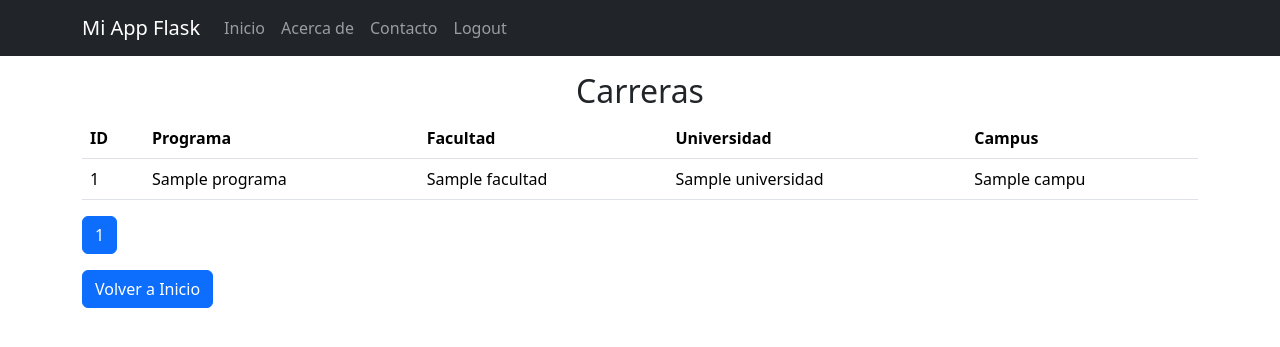
After one commit to AgustinaGallardo/ProyectoFinal_PythonFlask, a Flask app: page /carreras in a window 1280 px wide. The commit adds this page. Shown: the top 347 px of the page. Run offline with Flask 3, Linux system fonts and the light colour scheme; a user stored in the database is signed in; tables that the repository leaves empty hold one stand-in row (values such as "Sample post").

Commit message:
Agregado de boton carreras

```diff
--- a/app_factory.py
+++ b/app_factory.py
@@ -4,6 +4,7 @@ from flask_restful import Api
 from modules.auth import auth_bp, login_manager
 from modules.routes import routes_bp, page_not_found
 from modules.routes_personas import personas_bp
+from modules.routes_carreras import carreras_bp
 from modules.apis.personas import PersonasResource
 from modules.apis.lugares import LugaresResource
 from modules.models.base import db
@@ -31,6 +32,7 @@ def create_app():
 	app.register_blueprint(auth_bp)
 	app.register_blueprint(routes_bp)
 	app.register_blueprint(personas_bp)
+	app.register_blueprint(carreras_bp)
 	app.register_error_handler(404, page_not_found)
 	api.add_resource(PersonasResource, '/api/personas', '/api/personas/<int:persona_id>')
 	api.add_resource(LugaresResource, '/api/lugares')
--- a/modules/common/gestor_carrera.py
+++ b/modules/common/gestor_carrera.py
@@ -1,23 +1,23 @@
 from modules.common.gestor_comun import ResponseMessage, validaciones
 from modules.models.entities import Facultad,Universidad,Campus,Programa,Carrera, db
+from config import registros_por_pagina
+
 
 class gestor_carrera(ResponseMessage):
 	def __init__(self):
 		super().__init__()
 
-	def consultar_carreras(self, **kwargs):
 
-		query = db.session.query(Carrera)
+	def obtener_pagina(self, pagina, **kwargs):
+		query = Carrera.query
+		if 'facultad' in kwargs:
+			query = query.filter(Carrera.facultad.ilike(f"%{kwargs['facultad']}%"))
+		if 'universidad' in kwargs:
+			query = query.filter(Carrera.universidad.ilike(f"%{kwargs['universidad']}%"))
+		if 'campus' in kwargs:
+			query = query.filter(Carrera.campus.ilike(f"%{kwargs['campus']}%"))
+		if 'programa' in kwargs:
+			query = query.filter(Carrera.programa.ilike(f"%{kwargs['programa']}%"))
 
-		if 'facultad' in kwargs and kwargs["facultad"]:
-			query = query.join(Facultad).filter(Facultad.nombre == kwargs["facultad"])
-		if 'universidad' in kwargs and kwargs["universidad"]:
-			query = query.join(Universidad).filter(Universidad.nombre == kwargs["universidad"])
-		if 'campus' in kwargs and kwargs["campus"]:
-			query = query.join(Campus).filter(Campus.nombre == kwargs["campus"])
-		if 'programa' in kwargs and kwargs["programa"]:
-			query = query.join(Programa).filter(Programa.nombre == kwargs["programa"])
-
-		carreras = query.all()
-
-		return carreras
+		carreras, total_paginas = Carrera.obtener_paginado(query, pagina, registros_por_pagina)
+		return carreras, total_paginas
--- /dev/null
+++ b/modules/routes_carreras.py
@@ -0,0 +1,17 @@
+from flask import Blueprint, render_template,flash, request, redirect, url_for
+from flask_login import login_required
+from modules.common.gestor_carrera import gestor_carrera
+from flask import Blueprint
+from modules.auth import csrf
+
+
+carreras_bp = Blueprint('routes_carreras', __name__)
+
+@carreras_bp.route('/carreras', methods=['GET'])
+@login_required
+def obtener_lista_paginada():
+    page = request.args.get('page', default=1, type=int)
+    carreras, total_paginas = gestor_carrera().obtener_pagina(page)
+    return render_template('carreras/carreras.html',carreras=carreras, total_paginas=total_paginas, csrf=csrf)
+
+print(obtener_lista_paginada)
--- /dev/null
+++ b/templates/carreras/carreras.html
@@ -0,0 +1,42 @@
+{% extends 'comun/base.html' %}
+{% import 'comun/paginado.html' as paginado %}
+{% import 'comun/modal_eliminar.html' as modal_eliminar %}
+
+{% block content %}
+<div class="container p-2 small"></div>
+	<h2 class="text-center">Carreras</h2>
+	<!--<a class="btn btn-success mb-3" href="{{ url_for('routes_personas.crear_persona') }}">Agregar carrera</a>-->
+
+	<div id="personas-list">
+		<table class="table">
+			<thead>
+				<tr>
+					<th>ID</th>
+					<th>Programa</th>
+					<th>Facultad</th>
+					<th>Universidad</th>
+					<th>Campus</th>
+					<!-- ... (otros encabezados) ... -->
+				</tr>
+			</thead>
+			<tbody>
+				{% for carrera in carreras.items %}
+				<tr>
+					<td>{{ carrera.id }}</td>
+					<td>{{ carrera.programa.nombre }}</td>
+					<td>{{ carrera.facultad.nombre }}</td>
+					<td>{{  carrera.universidad.nombre}}</td>
+					<td>{{ carrera.campus.nombre }}</td>
+				</tr>
+				<!-- Modal para confirmar la eliminación -->
+
+				{% endfor %}
+			</tbody>
+		</table>
+
+		{{ paginado.render_paginado('routes_carreras.obtener_lista_paginada', carreras) }}
+
+<a class="btn btn-primary" href="{{ url_for('routes.index') }}">Volver a Inicio</a>
+</div>
+
+{% endblock %}
--- a/templates/comun/base.html
+++ b/templates/comun/base.html
@@ -2,7 +2,8 @@
 <html>
 <head>
     <title>Flask Bootstrap App</title>
-    <link rel="stylesheet" href="https://stackpath.bootstrapcdn.com/bootstrap/4.4.1/css/bootstrap.min.css" integrity="sha384-Vkoo8x4CGsO3+Hhxv8T/Q5PaXtkKtu6ug5TOeNV6gBiFeWPGFN9MuhOf23Q9Ifjh" crossorigin="anonymous">
+    <link href="https://cdn.jsdelivr.net/npm/bootstrap@5.3.1/dist/css/bootstrap.min.css" rel="stylesheet" integrity="sha384-4bw+/aepP/YC94hEpVNVgiZdgIC5+VKNBQNGCHeKRQN+PtmoHDEXuppvnDJzQIu9" crossorigin="anonymous">
+    <script src="https://cdn.jsdelivr.net/npm/bootstrap@5.3.1/dist/js/bootstrap.bundle.min.js" integrity="sha384-HwwvtgBNo3bZJJLYd8oVXjrBZt8cqVSpeBNS5n7C8IVInixGAoxmnlMuBnhbgrkm" crossorigin="anonymous"></script>
     <link rel="icon" href="data:,">
 </head>
 <body>
@@ -40,8 +41,7 @@
         {% endblock %}
     </div>
     <!-- Bootstrap CDN JS -->
-<script src="https://code.jquery.com/jquery-3.2.1.min.js" integrity="sha256-hwg4gsxgFZhOsEEamdOYGBf13FyQuiTwlAQgxVSNgt4=" crossorigin="anonymous"></script>
-<script src="https://cdn.jsdelivr.net/npm/popper.js@1.16.0/dist/umd/popper.min.js" integrity="sha384-Q6E9RHvbIyZFJoft+2mJbHaEWldlvI9IOYy5n3zV9zzTtmI3UksdQRVvoxMfooAo" crossorigin="anonymous"></script>
-<script src="https://stackpath.bootstrapcdn.com/bootstrap/4.4.1/js/bootstrap.min.js" integrity="sha384-wfSDF2E50Y2D1uUdj0O3uMBJnjuUD4Ih7YwaYd1iqfktj0Uod8GCExl3Og8ifwB6" crossorigin="anonymous"></script>
+    <script src="https://cdn.jsdelivr.net/npm/@popperjs/core@2.11.8/dist/umd/popper.min.js" integrity="sha384-I7E8VVD/ismYTF4hNIPjVp/Zjvgyol6VFvRkX/vR+Vc4jQkC+hVqc2pM8ODewa9r" crossorigin="anonymous"></script>
+<script src="https://cdn.jsdelivr.net/npm/bootstrap@5.3.1/dist/js/bootstrap.min.js" integrity="sha384-Rx+T1VzGupg4BHQYs2gCW9It+akI2MM/mndMCy36UVfodzcJcF0GGLxZIzObiEfa" crossorigin="anonymous"></script>
 </body>
 </html>
--- a/templates/index.html
+++ b/templates/index.html
@@ -3,6 +3,7 @@
 {% block content %}
 <div class="container">
     <h1>Bienvenido a mi aplicación Flask API REST</h1>
-     <a class="btn btn-info" href="{{ url_for('routes_personas.obtener_lista_paginada') }}">Personas</a>
+        <a class="btn btn-info" href="{{ url_for('routes_personas.obtener_lista_paginada') }}">Personas</a>
+        <a class="btn btn-info" href="{{ url_for('routes_carreras.obtener_lista_paginada') }}">Carreras</a>
 </div>
 {% endblock %}
```
Also changed, not shown: templates/login.html (+26 -1 lines).
